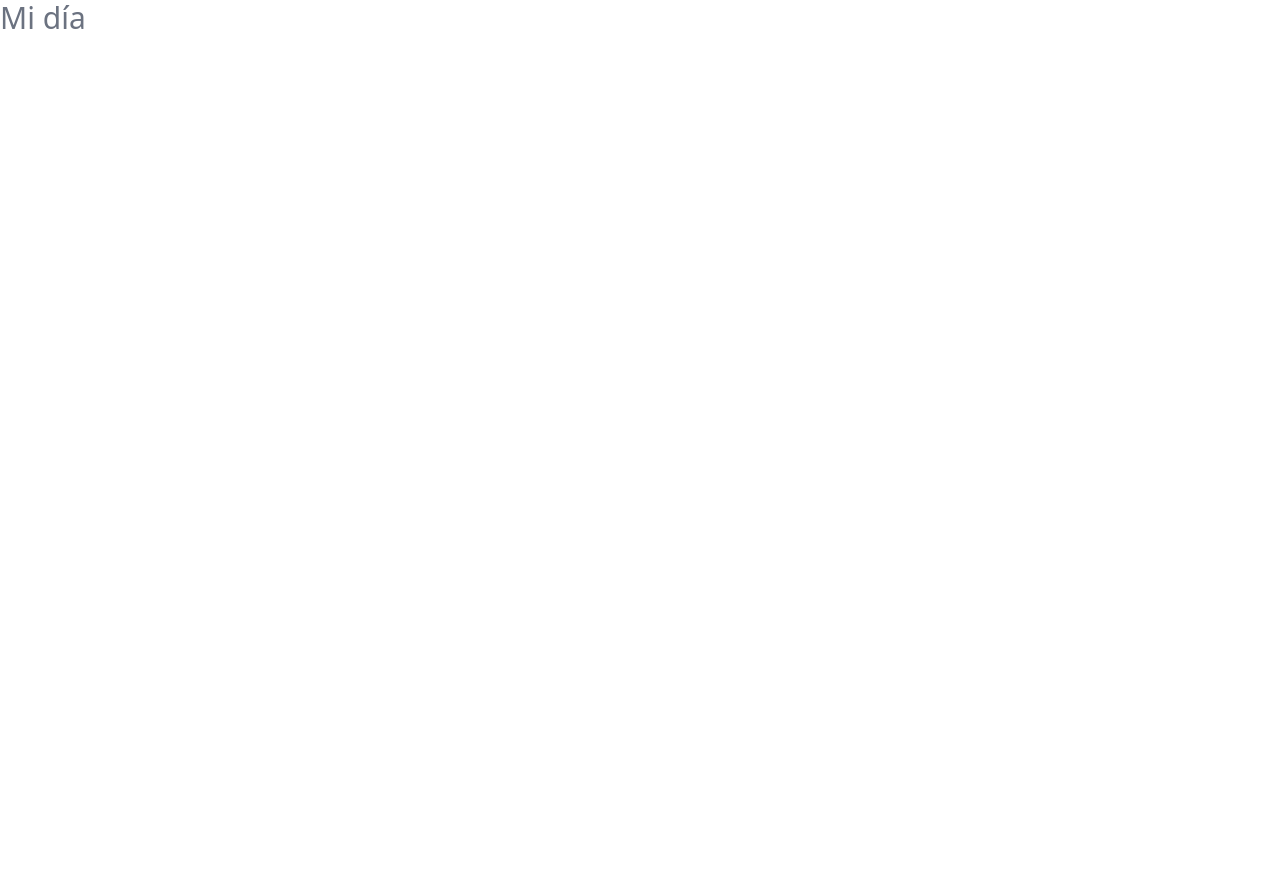
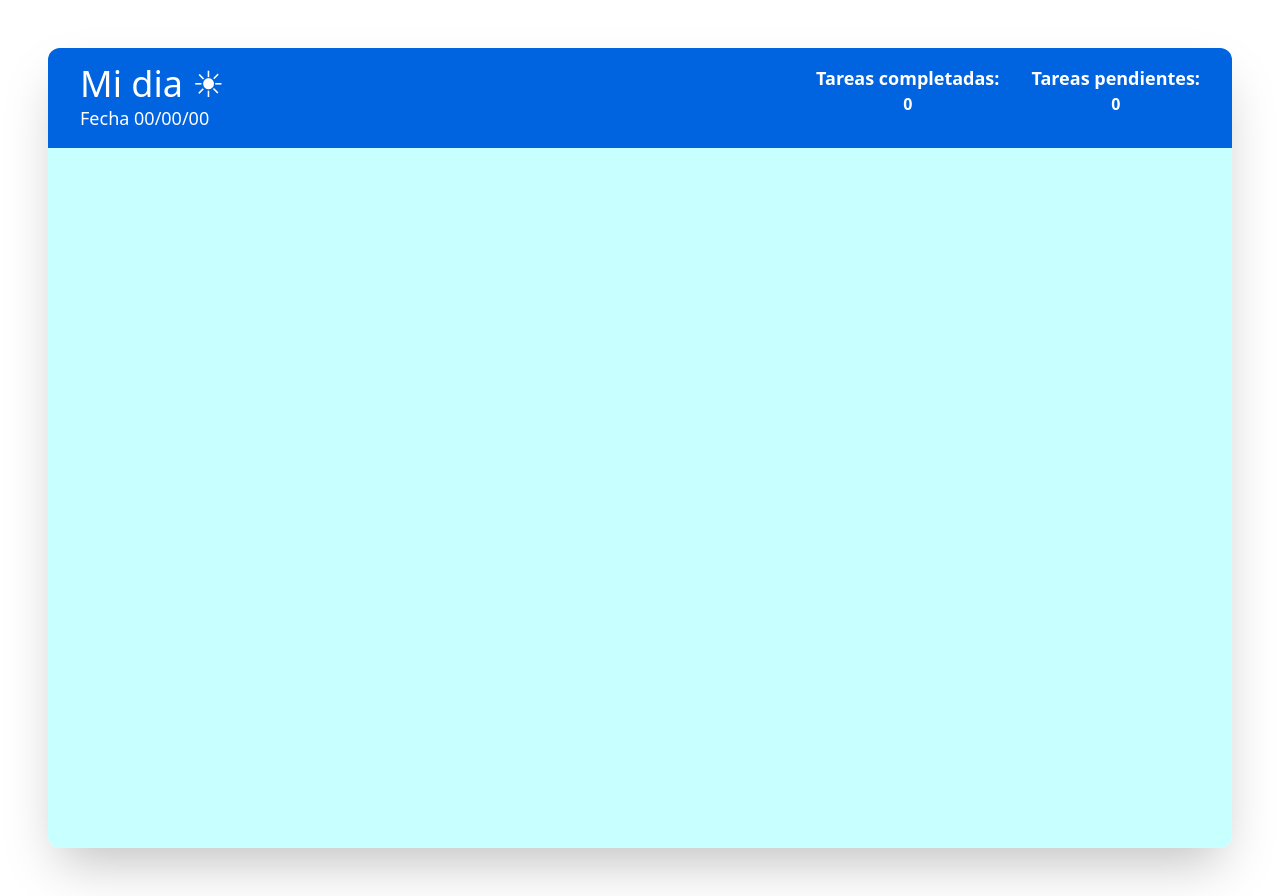
Before and after one commit to RafaEscobar/ARA-ListCheck, a website built with Vite: page index.html in a window 1280 px wide. Before the commit the page ends 800 px from the top, so only its background shows below. Built offline with nearby package versions, Linux system fonts and the light colour scheme.

Commit message:
Avance en estilos de cabecera 75%

```diff
--- a/index.html
+++ b/index.html
@@ -6,8 +6,27 @@
   <link rel="shortcut icon" href="public/checkIcon.png" type="image/x-icon">
   <title>ARA ListCheck</title>
 </head>
-<body class="">
-  <h1 class="text-3xl text-gray-500">Mi día</h1>
+<body>
+  <div class="m-12 shadow-2xl rounded-xl">
+    <div class="bg-[#c8ffff] h-screen w-full rounded-xl">
+      <div class="bg-[#0063e0] text-white rounded-t-xl py-4 px-8 flex justify-between flex-wrap">
+        <div class="sm:w-auto text-center sm:text-left">
+            <h1 class="text-4xl">Mi dia ☀︎</h1>
+            <h2 class="text-lg">Fecha 00/00/00</h2>
+        </div>
+        <div class="w-auto flex gap-8 sm:mt-0 mt-4">
+          <div class="flex flex-col items-center">
+            <span class="text-lg font-semibold">Tareas completadas:</span>
+            <span class="font-bold">0</span>
+          </div>
+          <div class="flex flex-col items-center">
+            <span class="text-lg font-semibold">Tareas pendientes:</span>
+            <span class="font-bold">0</span>
+          </div>
+        </div>
+      </div>
+    </div>
+  </div>
   <script type="module" src="/main.js"></script>
 </body>
 </html>
```
